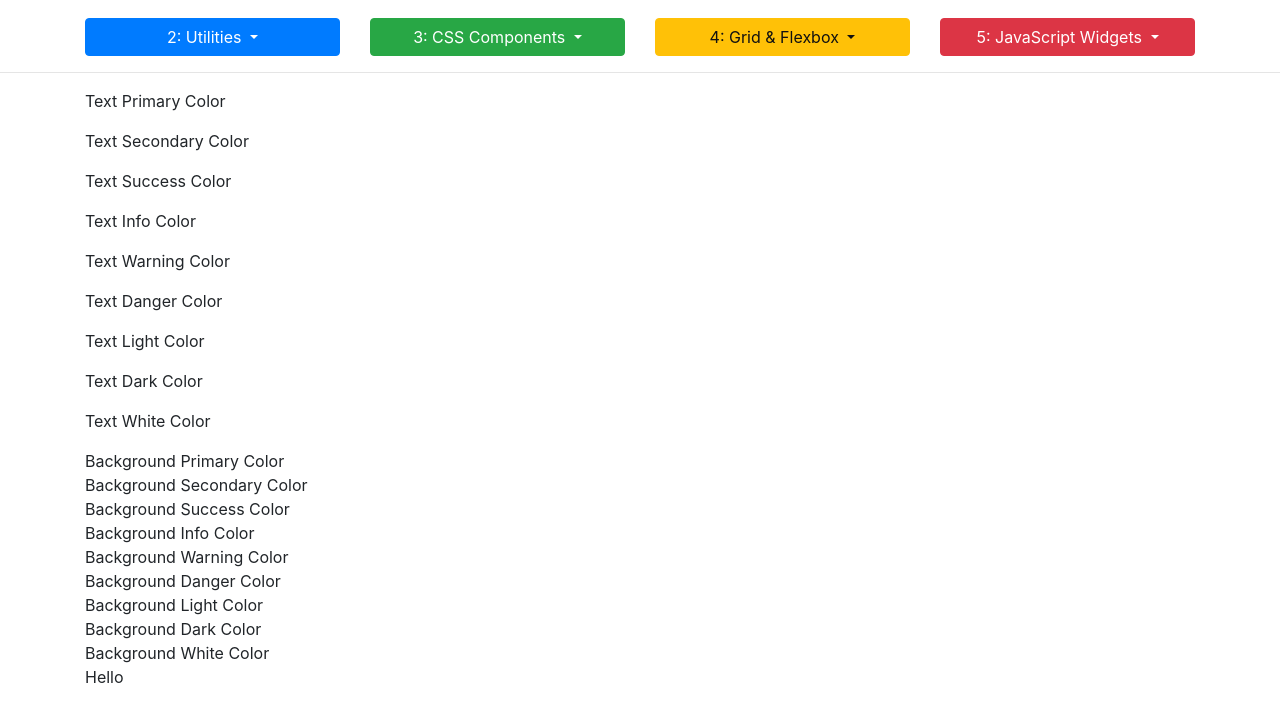
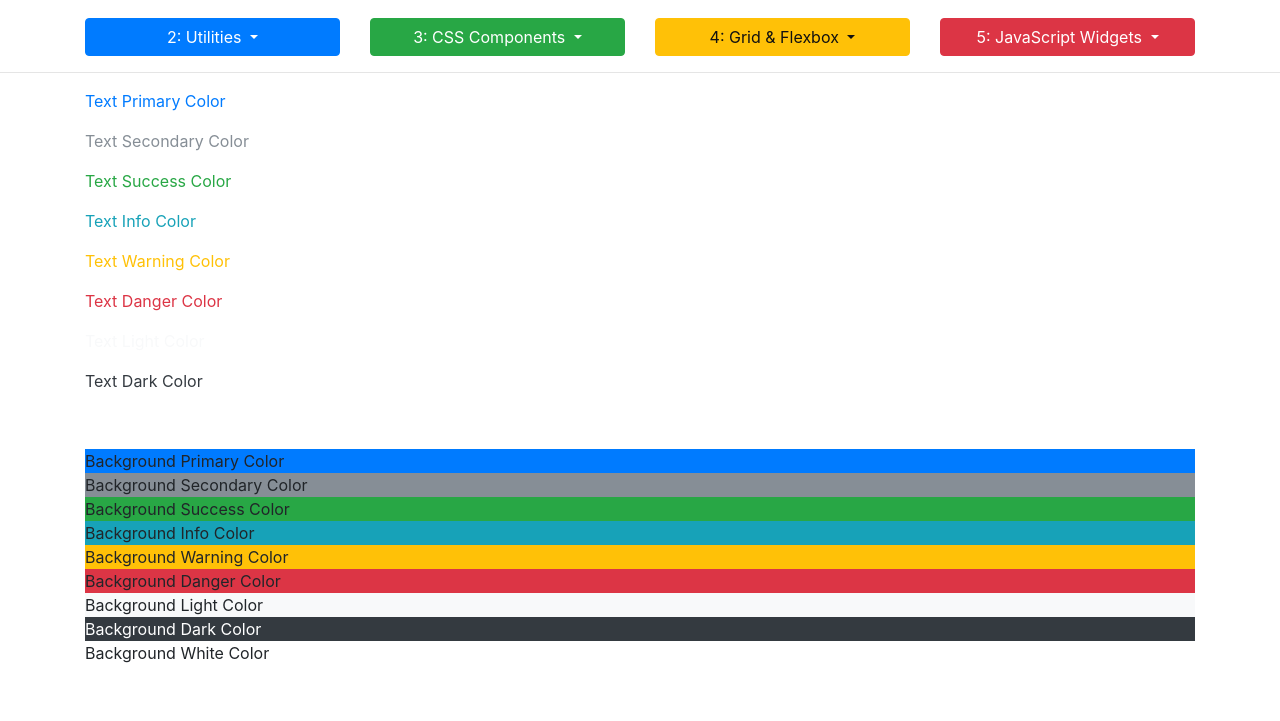
Before and after one commit to BrandonSmith8038/Udemy-BootStrap-4, a plain HTML site: page Bootstrap Sandbox/2_5_colors_background.html in a window 1280 px wide. Shown: the part 109-830 px from the top of the page. Drawn offline with nearby package versions, Linux system fonts and the light colour scheme.

Commit message:
Finished Lesson 4

```diff
--- a/Bootstrap Sandbox/2_5_colors_background.html
+++ b/Bootstrap Sandbox/2_5_colors_background.html
@@ -82,29 +82,29 @@
         <!--########################START HERE#########################-->
 
         <!-- TEXT COLORS -->
-        <p>Text Primary Color</p>
-        <p>Text Secondary Color</p>
-        <p>Text Success Color</p>
-        <p>Text Info Color</p>
-        <p>Text Warning Color</p>
-        <p>Text Danger Color</p>
-        <p>Text Light Color</p>
-        <p>Text Dark Color</p>
-        <p>Text White Color</p>
+        <p class="text-primary">Text Primary Color</p>
+        <p class="text-secondary">Text Secondary Color</p>
+        <p class="text-success">Text Success Color</p>
+        <p class="text-info">Text Info Color</p>
+        <p class="text-warning">Text Warning Color</p>
+        <p class="text-danger">Text Danger Color</p>
+        <p class="text-light">Text Light Color</p>
+        <p class="text-dark">Text Dark Color</p>
+        <p class="text-white">Text White Color</p>
 
         <!-- BACKGROUND COLORS -->
-        <div>Background Primary Color</div>
-        <div>Background Secondary Color</div>
-        <div>Background Success Color</div>
-        <div>Background Info Color</div>
-        <div>Background Warning Color</div>
-        <div>Background Danger Color</div>
-        <div>Background Light Color</div>
-        <div>Background Dark Color</div>
-        <div>Background White Color</div>
+        <div class="bg-primary">Background Primary Color</div>
+        <div class="bg-secondary">Background Secondary Color</div>
+        <div class="bg-success">Background Success Color</div>
+        <div class="bg-info">Background Info Color</div>
+        <div class="bg-warning">Background Warning Color</div>
+        <div class="bg-danger">Background Danger Color</div>
+        <div class="bg-light">Background Light Color</div>
+        <div class="bg-dark text-white">Background Dark Color</div>
+        <div class="bg-white">Background White Color</div>
 
         <!-- INVISIBLE -->
-        <p>Hello</p>
+        <p class="invisible">Hello</p>
 
     </div><!-- ./container -->
     <div style="margin-top:500px;"></div>
```
